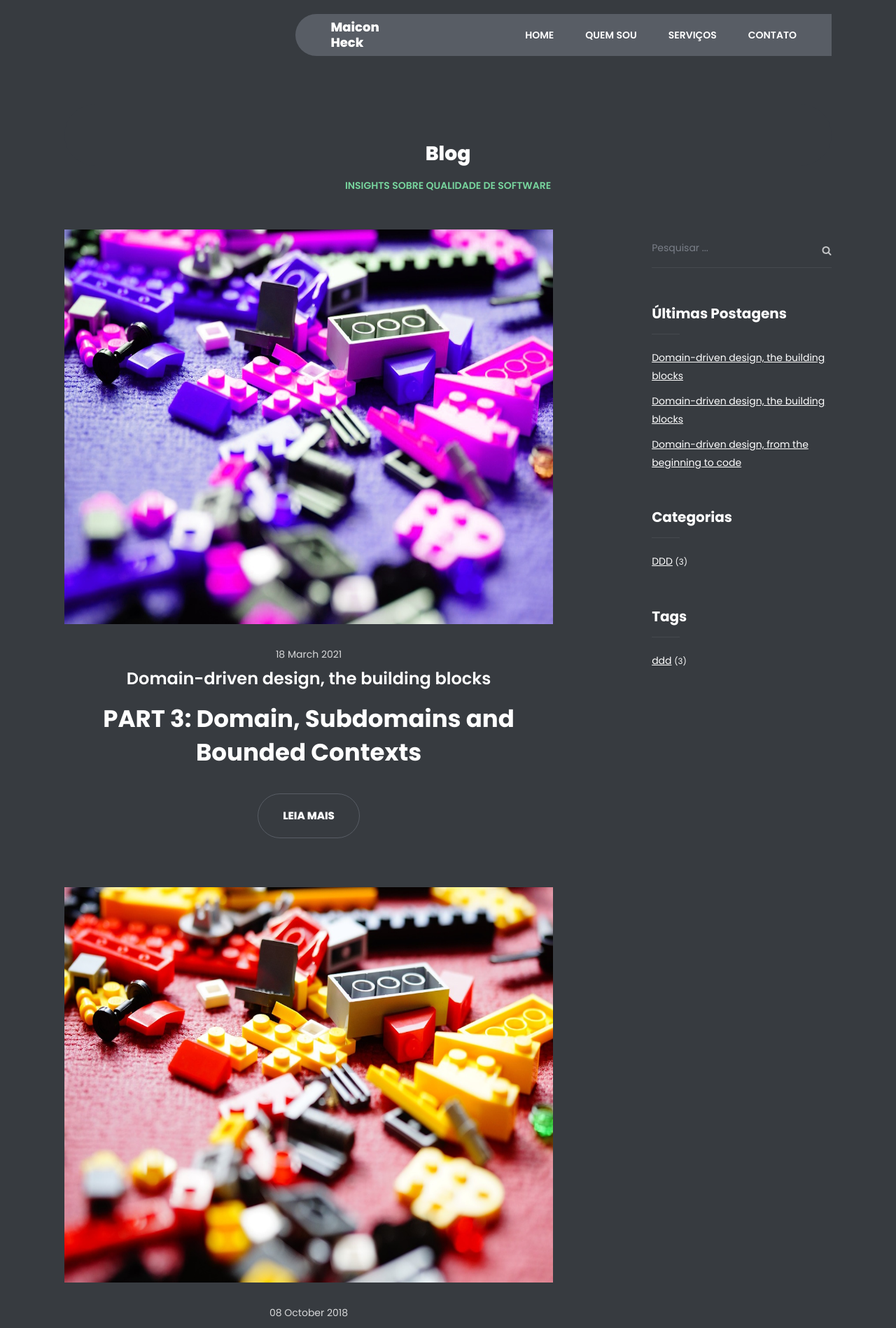
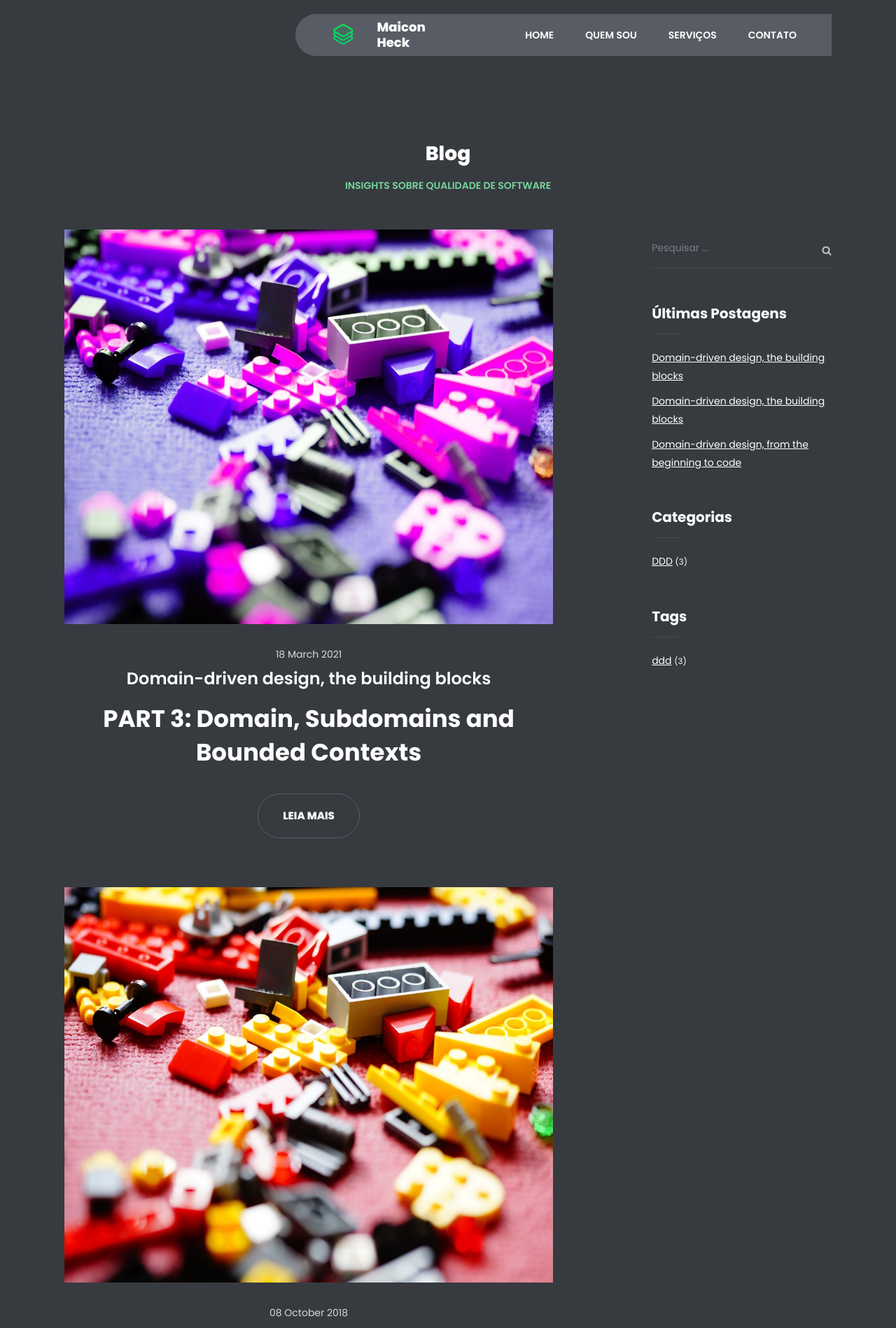
Before and after one commit to maiconheck/maiconheck.github.io, a Jekyll site: the page built from blog/index.html, in a window 1280 px wide. Shown: the top 1898 px of the page at 70% size. Built offline with Jekyll 4.4.1, drawn with Linux system fonts in a browser that asks for light colours; the list of posts is cut into pages by our own code.

Commit message:
feature: logo and favicon

```diff
--- a/_includes/header.html
+++ b/_includes/header.html
@@ -8,7 +8,7 @@
 	<!-- logo -->
 	<div class="logo">
 		<a href="{{ site.url }}">
-			<!-- <img class="logo-img" src="{{ header.logo.image | relative_url }}" alt="{{ header.logo.alt }}" /> -->
+			<img class="logo-img" src="{{ header.logo.image | relative_url }}" alt="{{ header.logo.alt }}" />
 			<span class="logo-lnk">{{ header.logo.text }}</span>
 		</a>
 	</div>
```
Also changed, not shown: assets/images/favicons/favicon.ico, assets/img/logo.png.
